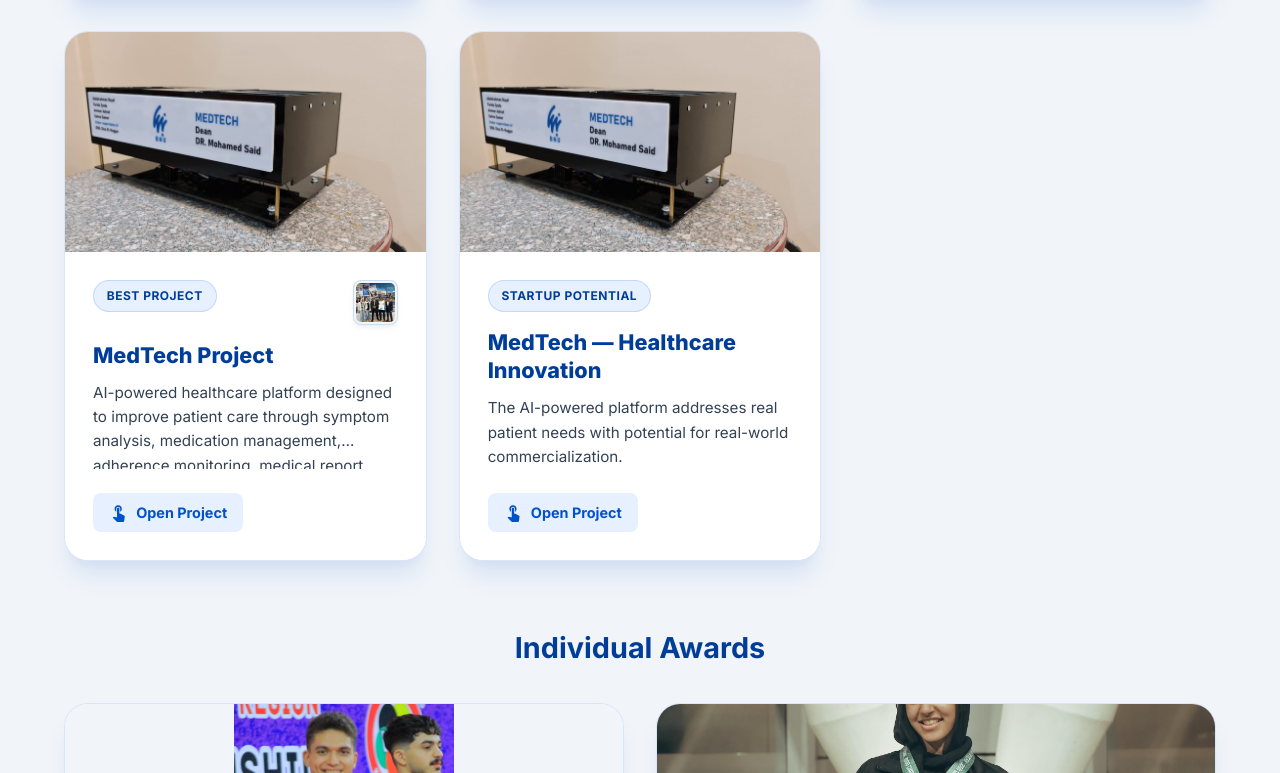
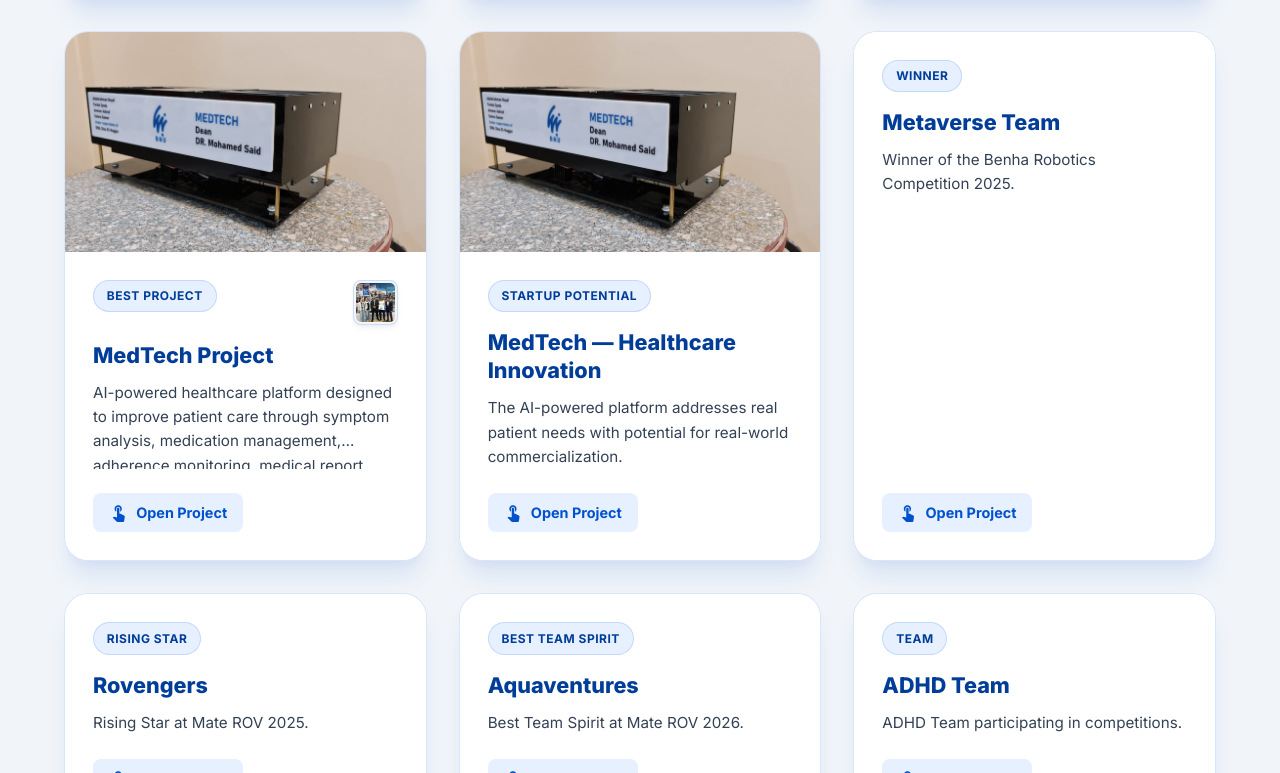
Before and after one commit to moatazmohamedcr852-png/bnu-feng-activities, a React (Vite) app: page / in a window 1280 px wide. Shown: the part 1707-2480 px from the top of the page. Built offline with nearby package versions, Linux system fonts and the light colour scheme.

Commit message:
Update competition achievements and add new teams

```diff
--- a/src/data.js
+++ b/src/data.js
@@ -13,6 +13,8 @@
     competition: "Benha University Hackathon",
     organizer: "Benha University",
     date: "Sep 2, 2025",
+    extraCompetition: "Arab World Competition",
+    extraDate: "2025",
     teamMembers: [
       "Abdelrahman Ahmed Ibrahim Nayef", "Pierre Samir", "Adham Abdelqader",
       "Kirollos Tamer", "Seif Abdelhalim", "Saleh Tamer", "Mohamed Hesham"
@@ -86,7 +88,7 @@
     category: "clubs",
     title: "RoboCore — MATE ROV Competition",
     description: "Representing FENG in the international MATE ROV competition by building an advanced Remotely Operated Vehicle to perform intricate tasks underwater.",
-    story: "RoboCore is dedicated to exploring the depths. By designing custom underwater ROVs, the team tackles complex engineering challenges while competing on an international stage.",
+    story: "RoboCore is dedicated to exploring the depths. By designing custom underwater ROVs, the team tackles complex engineering challenges while competing on an international stage. Achievements include: Benha Robotics Competition 2025, Alexandria Entrepreneur Competition (Tourigo App 2nd place), and 6th place at Mate ROV 2026.",
     badgeText: "International Competition",
     badgeClass: "badge-competition",
     teamMembers: ["RoboCore Robotics Team"],
@@ -108,7 +110,7 @@
     category: "clubs",
     title: "Guardian — Smart Police Assistance Vehicle",
     description: "A smart vehicle designed to assist police in raids, featuring advanced facial recognition and personnel identification capabilities.",
-    story: "To enhance law enforcement safety, the Guardian project was born. A robust autonomous vehicle equipped with cutting-edge AI helps secure environments and identify threats before humans are put at risk.",
+    story: "To enhance law enforcement safety, the Guardian project was born. A robust autonomous vehicle equipped with cutting-edge AI helps secure environments and identify threats before humans are put at risk. Achievements include: Benha Robotics Competition 2025 and Military Technical College Rover Competition 2026.",
     badgeText: "Technical Project",
     badgeClass: "badge-competition"
   },
@@ -427,5 +429,43 @@
     image: "",
     badgeText: "Event",
     badgeClass: "badge-seminar"
+  },
+  {
+    id: "metaverse",
+    category: "competitions",
+    title: "Metaverse Team",
+    description: "Winner of the Benha Robotics Competition 2025.",
+    badgeText: "Winner",
+    badgeClass: "badge-competition",
+    competition: "Benha Robotics Competition",
+    date: "2025"
+  },
+  {
+    id: "rovengers",
+    category: "competitions",
+    title: "Rovengers",
+    description: "Rising Star at Mate ROV 2025.",
+    badgeText: "Rising Star",
+    badgeClass: "badge-competition",
+    competition: "Mate ROV",
+    date: "2025"
+  },
+  {
+    id: "aquaventures",
+    category: "competitions",
+    title: "Aquaventures",
+    description: "Best Team Spirit at Mate ROV 2026.",
+    badgeText: "Best Team Spirit",
+    badgeClass: "badge-competition",
+    competition: "Mate ROV",
+    date: "2026"
+  },
+  {
+    id: "adhd",
+    category: "competitions",
+    title: "ADHD Team",
+    description: "ADHD Team participating in competitions.",
+    badgeText: "Team",
+    badgeClass: "badge-competition"
   }
 ];
```
